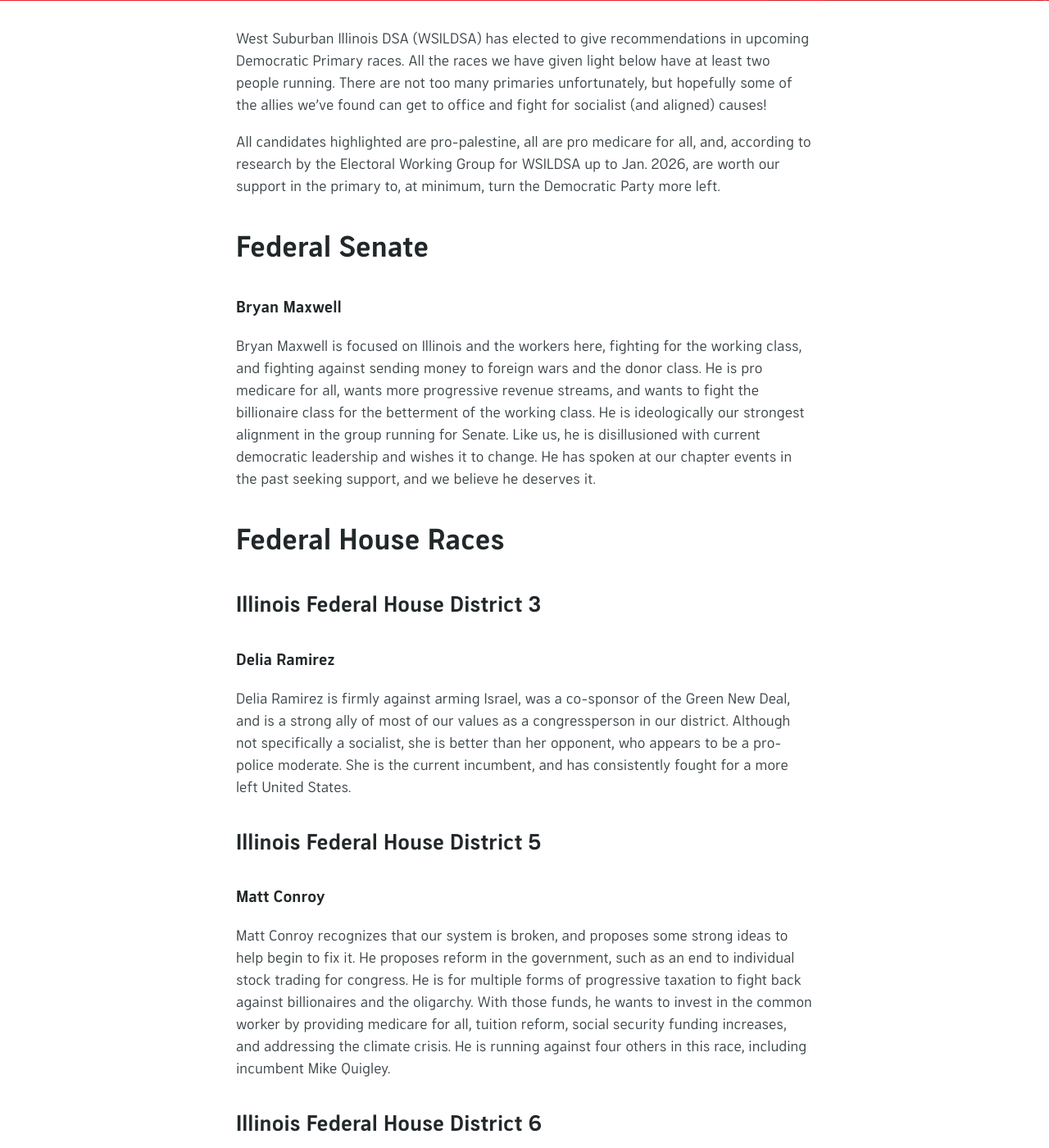
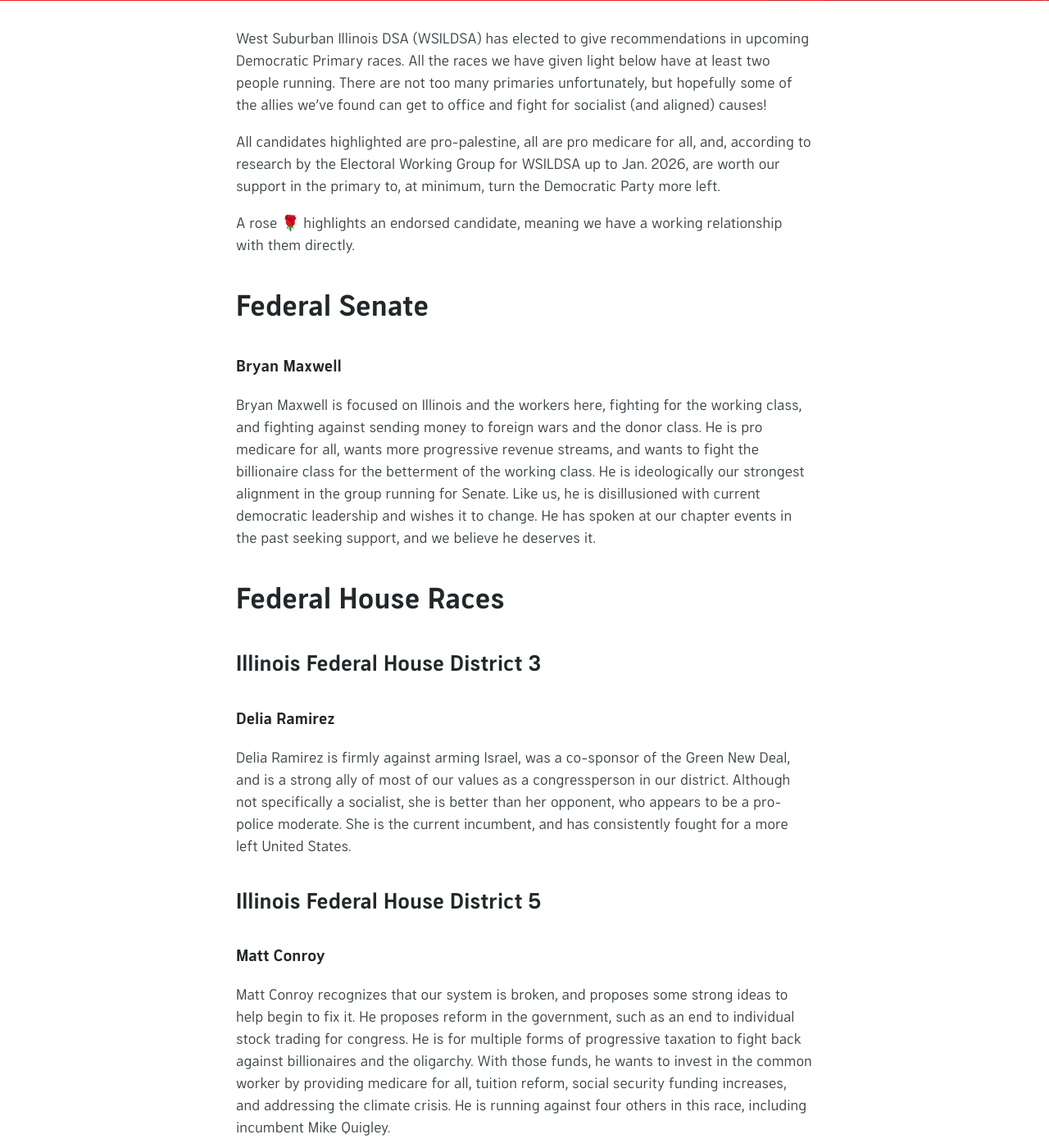
Before and after one commit to wsildsa/wsildsa.github.io, a Jekyll site: the page built from _pages/en/voter-guide-primary-2026.md, in a window 1280 px wide and 1400 px high, scrolled down 266 px. Shown: the whole window at 82% size. Built offline with Jekyll 4.4.1, drawn with Linux system fonts in a browser that asks for light colours; some web fonts are replaced; the repository's description, which GitHub fills in, is left out; some of the changed text lies outside the part shown.

Commit message:
voter guide: Add rose emoji

```diff
--- a/_pages/en/voter-guide-primary-2026.md
+++ b/_pages/en/voter-guide-primary-2026.md
@@ -7,6 +7,8 @@ description:
 West Suburban Illinois DSA (WSILDSA) has elected to give recommendations in upcoming Democratic Primary races. All the races we have given light below have at least two people running. There are not too many primaries unfortunately, but hopefully some of the allies we've found can get to office and fight for socialist (and aligned) causes!
 
 All candidates highlighted are pro-palestine, all are pro medicare for all, and, according to research by the Electoral Working Group for WSILDSA up to Jan. 2026, are worth our support in the primary to, at minimum, turn the Democratic Party more left.
+
+A rose 🌹 highlights an endorsed candidate, meaning we have a working relationship with them directly.
 
 # Federal Senate
 
@@ -26,11 +28,11 @@ Matt Conroy recognizes that our system is broken, and proposes some strong ideas
 
 
 ## Illinois Federal House District 6
-### Joey Ruzevich
+### 🌹 Joey Ruzevich
 In September, members of the West Suburban Illinois DSA voted to endorse Joey Ruzevich for IL-06. We believe he will fight for the changes the working class desperately need like universal healthcare, a living wage, immigration reform, and an end to genocide and war. Joey is an ally of the working class and his target is the same as ours, the people at the top of Wall Street robbing us every single day. He is running against incumbent Sean Casten.
 
 ## Illinois Federal House District 8
-### Junaid Ahmed
+### 🌹 Junaid Ahmed
 Junaid Ahmed is a husband, father of four, DePaul graduate, immigrant, and proud Illinoisan who has given back to his community throughout his life. During the pandemic, he founded the non-profit Chi-Care to deliver hot meals and supplies to our unhoused neighbors. Junaid Ahmed is a democratic socialist and when elected, he will fight against the current, crumbling system which enriches the top 1% at the cost of the working class. Junaid is committed to bringing down the cost of healthcare and work towards universal healthcare, to a comprehensive arms embargo of Israel, and to defending immigrant and queer communities from the Trump regime. We have endorsed Junaid Ahmed in this race too.
 
 
@@ -57,5 +59,5 @@ Saba Haider is a DuPage County Board Member and advocate for local, sustainable,
 # County Board District Races
 
 ## DuPage County Board District 2
-### Mahnoor Ahmad
+### 🌹 Mahnoor Ahmad
 Mahnoor Ahmad is a proud democratic socialist and ally in the fight against the establishment. In the past, she took the fight to Sean Casten. Although not successful, she has not given up fighting for her community against those forces and is now running for DuPage County Board District 2. Her main focuses are reducing the cost of living pressure on our working class fellows, as well as infrastructure that focuses on protecting us from and preventing the effects of climate change, especially related to flooding in her district. Our chapter has also endorsed Mahnoor in this race.
```
